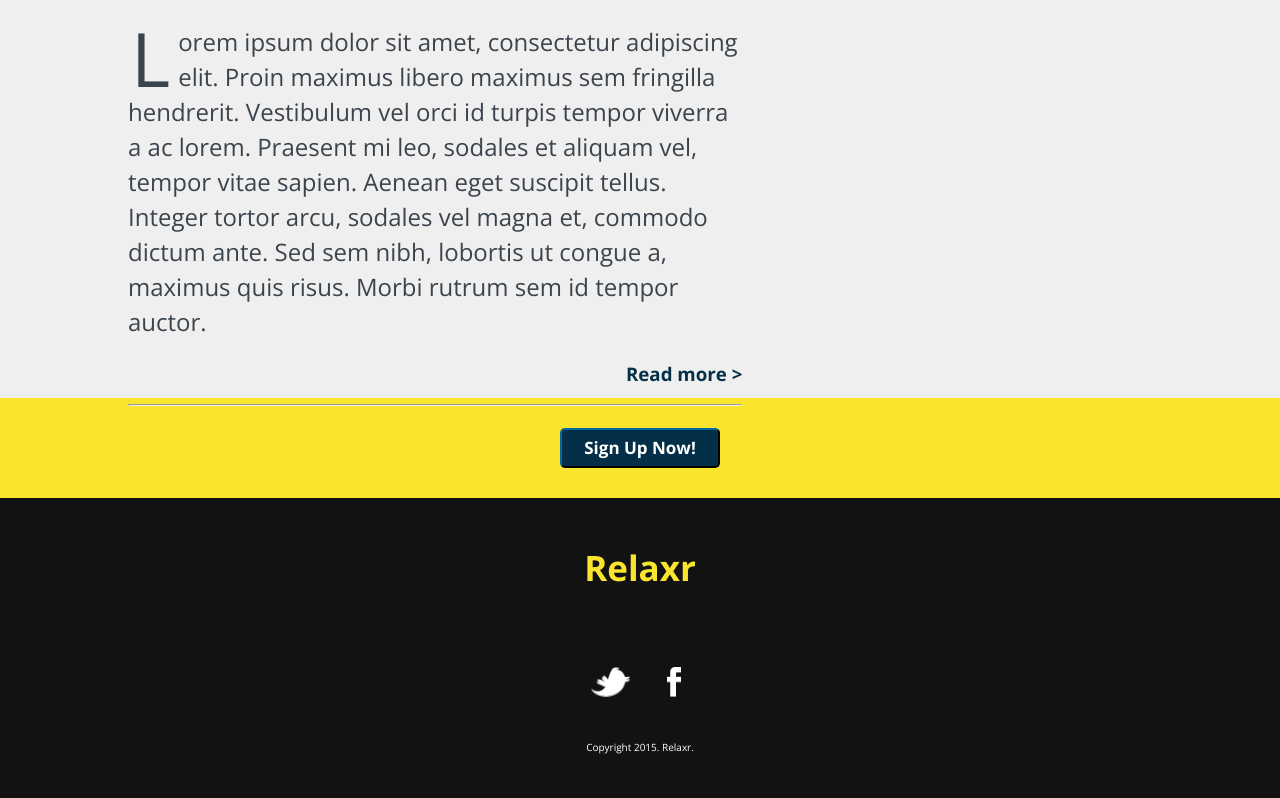
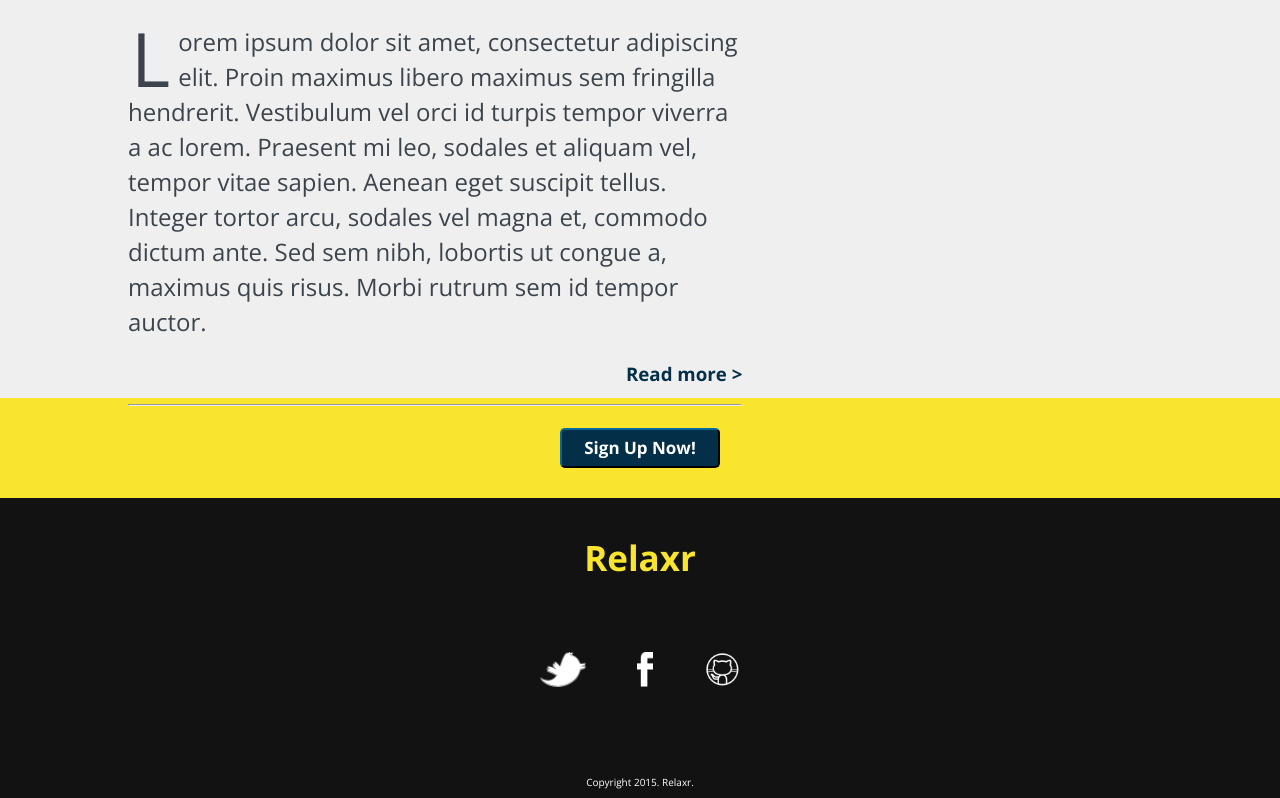
Before and after one commit to kendallms/Relaxr, a plain HTML site: page index.html in a window 1280 px wide. Shown: the part 1447-2245 px from the top of the page. Drawn offline with nearby package versions, Linux system fonts and the light colour scheme.

Commit message:
added  github logo and link

```diff
--- a/css/main.css
+++ b/css/main.css
@@ -342,40 +342,39 @@ p.reveal {
   background-color: #121212;
   color: white;
   height: 300px;
-  text-align: center;
+  display: flex;
+  align-items: center;
+  justify-content: space-between;
+  flex-direction: column;
 }
 
 .relaxr_logo_yellow {
   color: #f9e42e;
   font-family: 'Open Sans', sans-serif;
   font-size: 35px;
-  margin-top: 0;
-  padding: 50px;
+  margin-top: 40px;
   text-transform: capitalize;
 }
 
 .social_media_buttons {
-  margin: 0;
-  text-align: center;
+  display: flex;
+  align-items: center;
+  justify-content: space-between;
+  width: 200px;
 }
 
 
-.twitter {
-    display: inline;
-    padding-right: 1%;
-    width: 30px;
+.twitter img, .fb img, .github img {
+    height: 35px;
 }
 
-.fb {
-  display: inline-block;
-  margin-top: 0;
-  padding-left: 1%;
-  width: 30px;
+/* .fb {
+ height: 30px;
 }
 
-.twitter img, .fb img {
+.github {
   height: 30px;
-}
+} */
 
 
 .copyright {
--- a/index.html
+++ b/index.html
@@ -71,6 +71,7 @@
             <div class="social_media_buttons">
               <div class="twitter"> <a href = "#"><img src = "images/twitter.png" alt = "Twitter Link"></a> </div>
               <div class="fb"><a href = "#"><img src = "images/facebook.png" alt = "Facebook Link"></a></div>
+              <div class="github"><a href="https://github.com/kendallms/Relaxr-blog"><img src="images/github.png" alt="Github Link"></a></div>
             </div>
           <p class="copyright">Copyright 2015. Relaxr.</p>
       </section>
```
Also changed, not shown: images/github.png (added).
